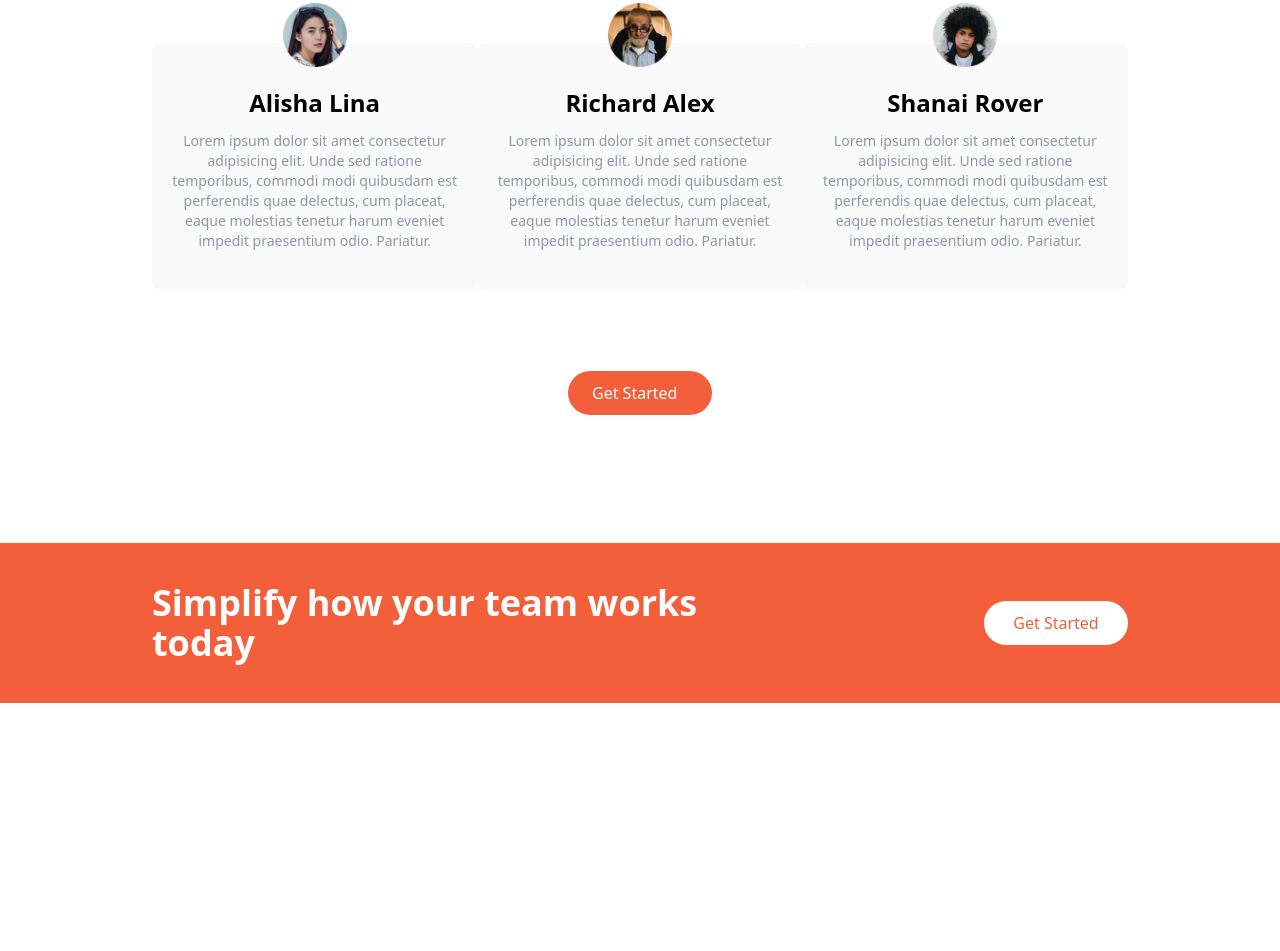
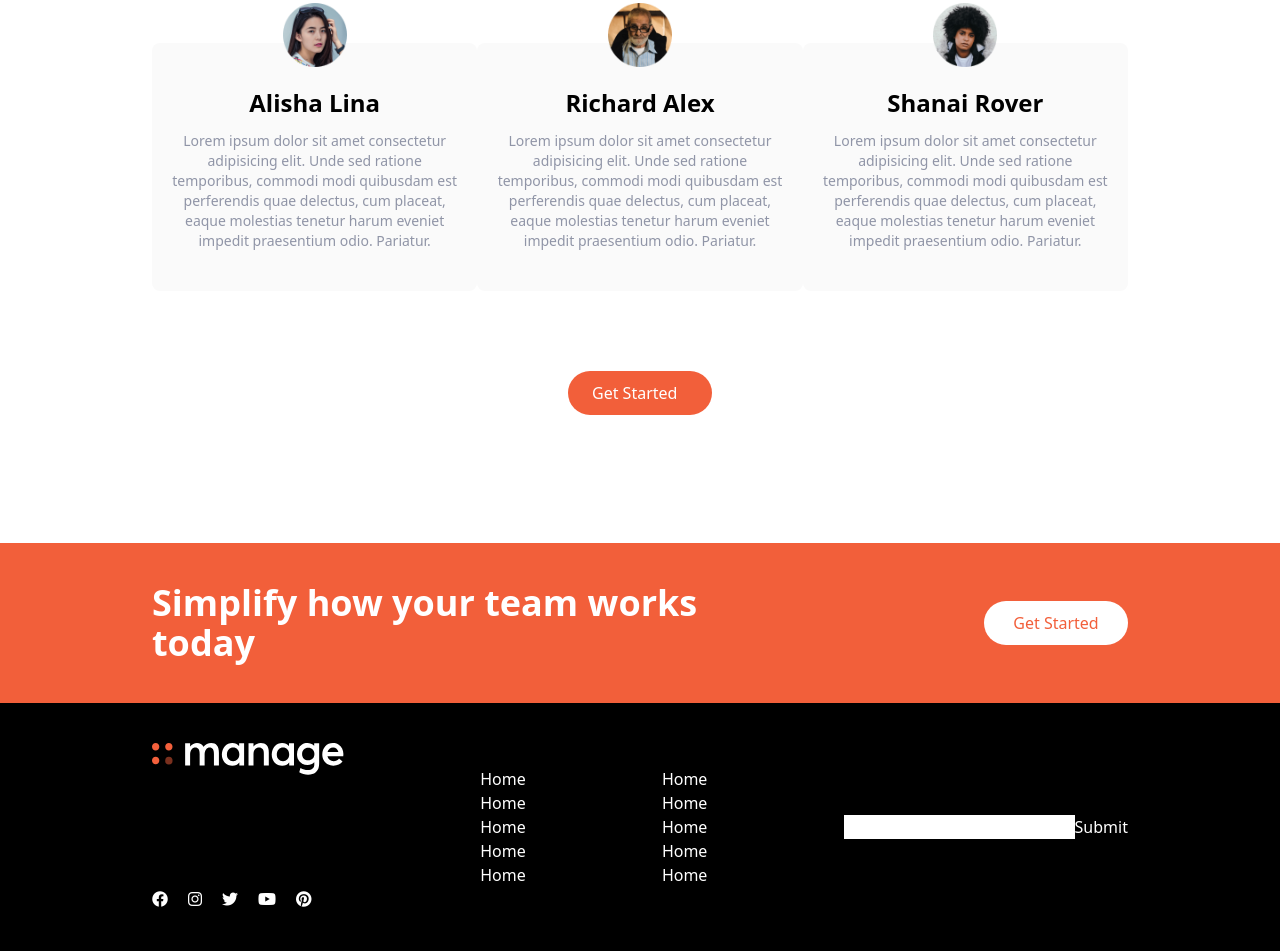
Before and after one commit to Nahiankhondokar/Tailwind-CSS-Landing-Page-Design, a website: page index.html in a window 1280 px wide. Shown: the part 1445-2396 px from the top of the page. Before the commit the page ends 2148 px from the top, so only its background shows below. Drawn offline with Linux system fonts and the light colour scheme.

Commit message:
footer section part 01

```diff
--- a/index.html
+++ b/index.html
@@ -5,6 +5,10 @@
     <meta name="viewport" content="width=device-width, initial-scale=1.0" />
     <title>TailwindCSS</title>
     <link rel="stylesheet" href="./output/tailwind.css" />
+    <link
+      rel="stylesheet"
+      href="https://pro.fontawesome.com/releases/v6.0.0-beta3/css/all.css"
+    />
   </head>
   <body>
     <nav class="relative container mx-auto p-6 shadow-sm">
@@ -267,5 +271,57 @@
         </div>
       </div>
     </section>
+
+    <!-- Footer section -->
+    <section id="footer" class="bg-black p-10">
+      <div
+        class="flex flex-col items-center justify-between container mx-auto md:flex-row gap-5"
+      >
+        <!-- Logo & social media -->
+        <div class="flex flex-col items-start space-y-28">
+          <img src="./assets/images/logo-white.svg" alt="" class="w-48" />
+          <div class="flex gap-5">
+            <a href="#" class="text-white">
+              <i class="fa-brands fa-facebook"></i>
+            </a>
+            <a href="#" class="text-white">
+              <i class="fa-brands fa-instagram"></i>
+            </a>
+            <a href="#" class="text-white">
+              <i class="fa-brands fa-twitter"></i>
+            </a>
+            <a href="#" class="text-white">
+              <i class="fa-brands fa-youtube"></i>
+            </a>
+            <a href="#" class="text-white">
+              <i class="fa-brands fa-pinterest"></i>
+            </a>
+          </div>
+        </div>
+
+        <div class="flex flex-col">
+          <a href="#" class="text-white"> Home </a>
+          <a href="#" class="text-white"> Home </a>
+          <a href="#" class="text-white"> Home </a>
+          <a href="#" class="text-white"> Home </a>
+          <a href="#" class="text-white"> Home </a>
+        </div>
+
+        <div class="flex flex-col">
+          <a href="#" class="text-white"> Home </a>
+          <a href="#" class="text-white"> Home </a>
+          <a href="#" class="text-white"> Home </a>
+          <a href="#" class="text-white"> Home </a>
+          <a href="#" class="text-white"> Home </a>
+        </div>
+
+        <div class="flex flex">
+          <form action="">
+            <input type="text" />
+          </form>
+          <a href="#" class="text-white"> Submit </a>
+        </div>
+      </div>
+    </section>
   </body>
 </html>
```
Also changed, not shown: output/tailwind.css.
